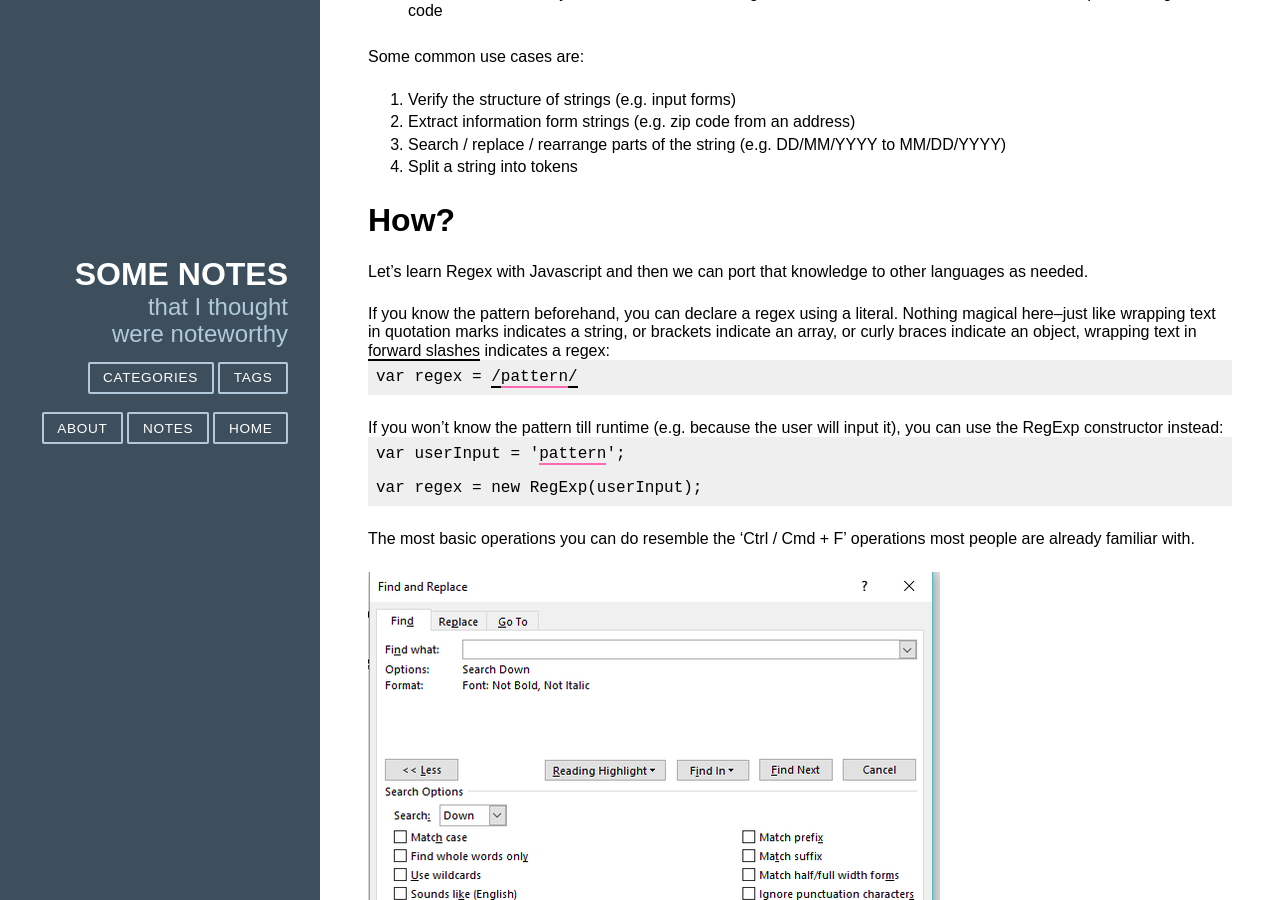
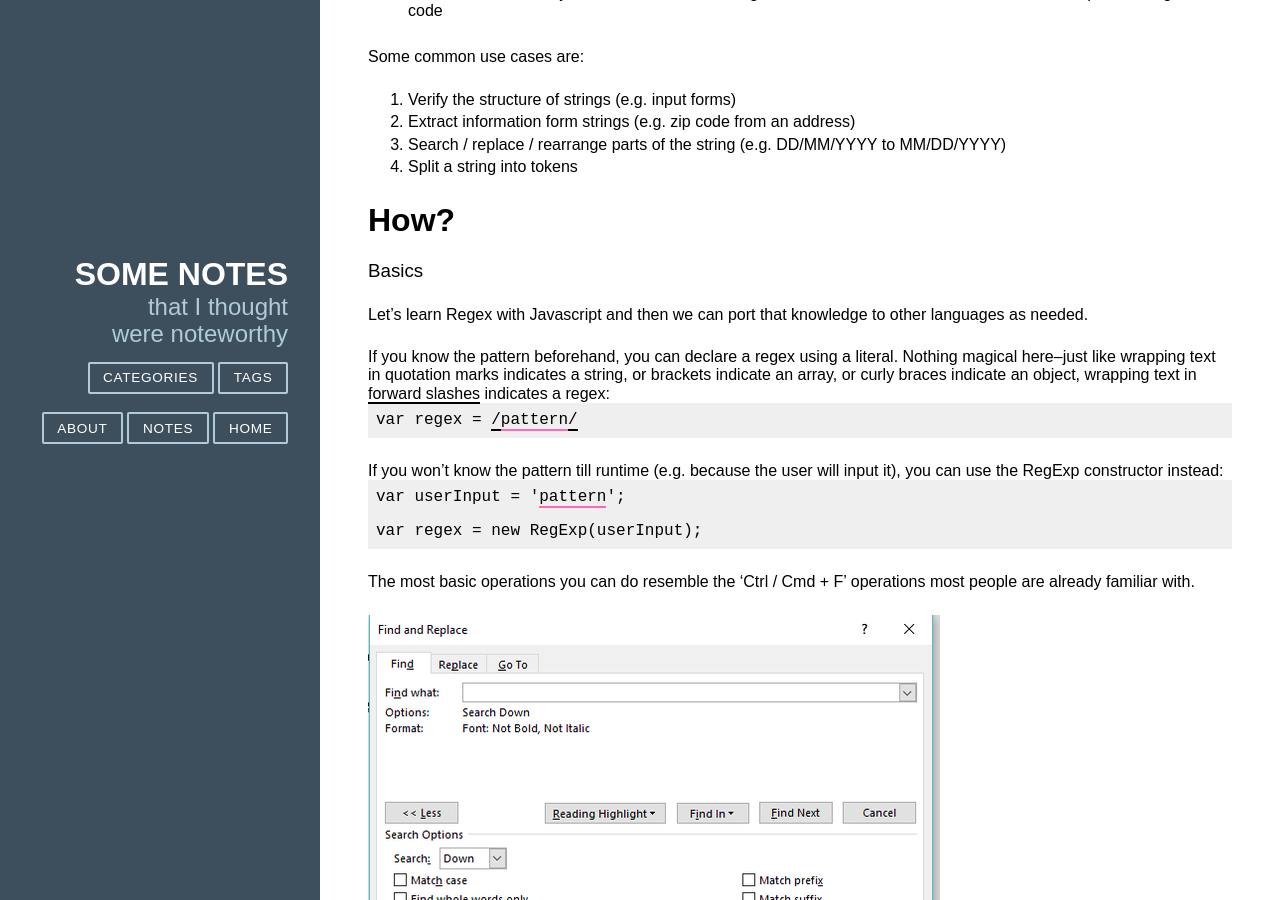
Before and after one commit to monaqvi/monaqvi.github.io, a Jekyll site: the page built from _posts/2017-01-05-regex.md, in a window 1280 px wide and 900 px high, scrolled down 796 px. Built offline with Jekyll 4.4.1, drawn with Linux system fonts in a browser that asks for light colours; nearby versions of some CDN libraries; comment, search, counter and statistics services are not loaded.

Commit message:
Demarcate sections

```diff
--- a/_posts/2017-01-05-regex.md
+++ b/_posts/2017-01-05-regex.md
@@ -39,6 +39,7 @@
 
 # How?
 
+### Basics
 Let's learn Regex with Javascript and then we can port that knowledge to other languages as needed.
 
 If you know the pattern beforehand, you can declare a regex using a literal. Nothing magical here--just like wrapping text in quotation marks indicates a string, or brackets indicate an array, or curly braces indicate an object, wrapping text in <span class="bottom-border">forward slashes</span> indicates a regex:
@@ -276,16 +279,16 @@
 <br>
 <br>
 
-### Cheatsheet
+# Cheatsheet
 <p class="no-bottom-spacing">Now that you know the rules, this cross-lingual cheat sheet should be enough to fill any gaps:</p>
 <iframe style="height:700px" src="https://docs.google.com/spreadsheets/d/10YWUN5hCx3B98BCULgvX3OSL-3kF0k1XPbcGPF3e2J4/pubhtml?gid=0&amp;single=true&amp;widget=true&amp;headers=false"></iframe>
 
-### Further Reading
+# Further Reading
 
 1. [Regular Expression Matching Can Be Simple And Fast](https://swtch.com/~rsc/regexp/regexp1.html)
 2. [How Google Code Search Worked](https://swtch.com/~rsc/regexp/regexp4.html)
 
-### Sources
+# Sources
 
 1. [Regular Expressions for the Rest of Us](https://davidwalsh.name/regular-expressions-rest)
 2. [How to Become a Regular Expression Power User](https://www.memberpress.com/how-to-become-a-regular-expression-power-user/)
```
Also changed, not shown: other parts of _posts/2017-01-05-regex.md (+2 -0 lines).
